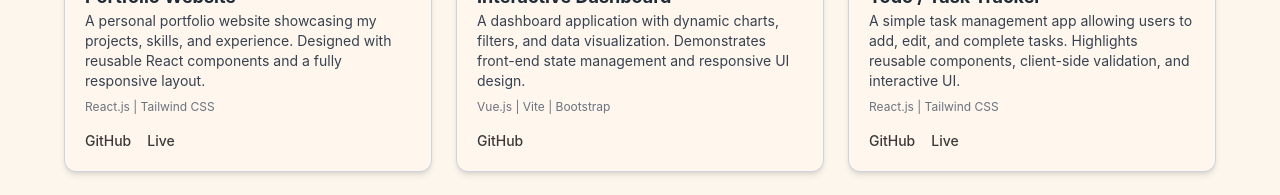
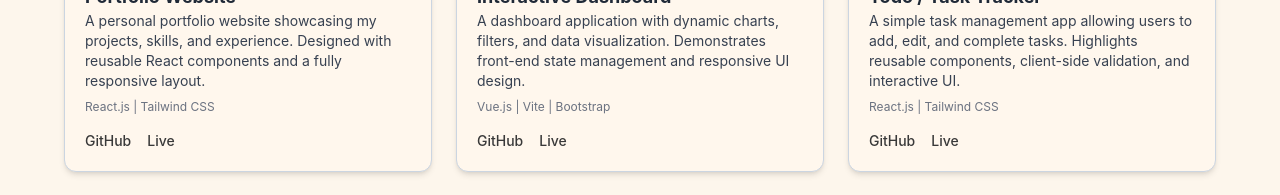
Before and after one commit to micahbobis/micah-portfolio, a React (Create React App) app: page / in a window 1280 px wide. Shown: the part 2020-2215 px from the top of the page. Built offline with nearby package versions, Linux system fonts and the light colour scheme.

Commit message:
Update Project.jsx

```diff
--- a/src/components/Project.jsx
+++ b/src/components/Project.jsx
@@ -15,8 +15,8 @@ const projects = [
     title: "Interactive Dashboard",
     desc: "A dashboard application with dynamic charts, filters, and data visualization. Demonstrates front-end state management and responsive UI design.",
     tech: "Vue.js | Vite | Bootstrap",
-    github: "https://github.com/username/dashboard",
-    live: "",
+    github: "https://github.com/micahbobis/interactive-dashboard-.git",
+    live: "https://interactive-dashboard-v1fx-5fcqq6dh4-micahs-projects-c951dc40.vercel.app/",
   },
   {
     title: "Todo / Task Tracker",
```
